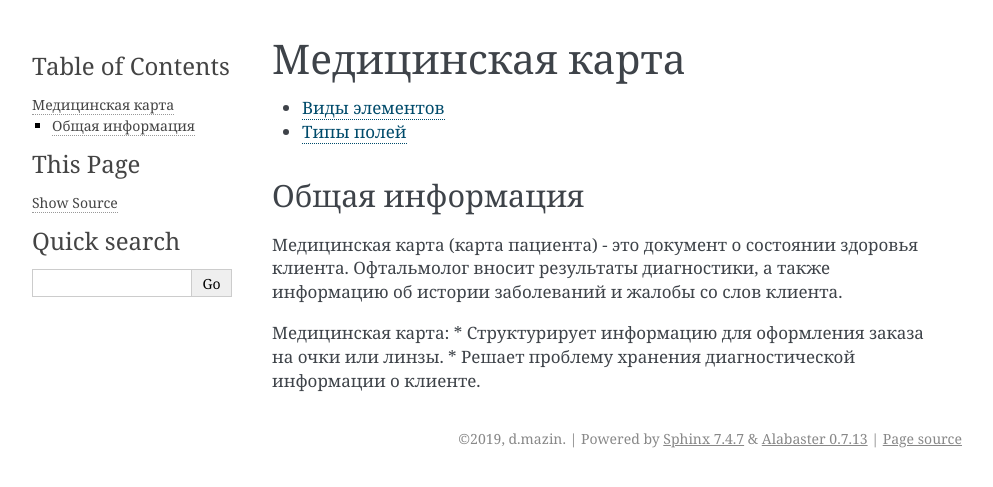
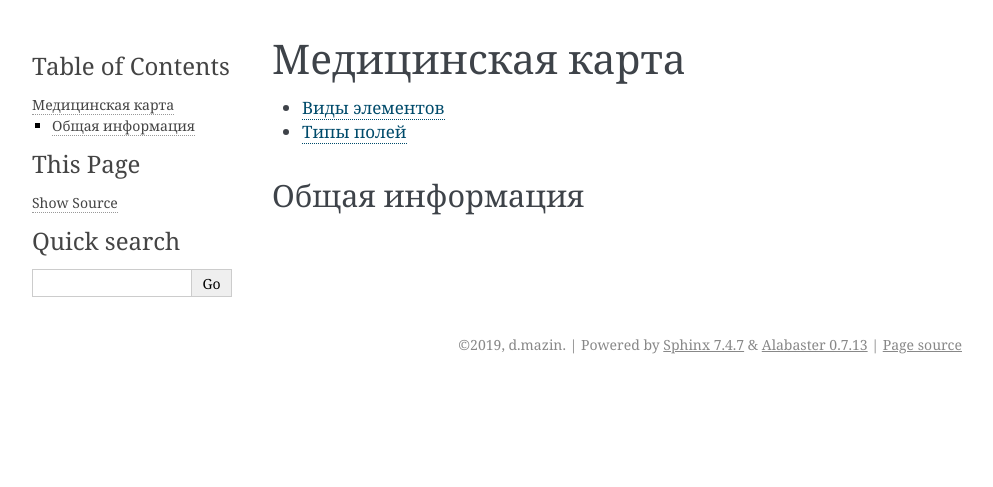
Before and after one commit to mazinden/confluence_test, a Sphinx documentation site: the page built from test_docs/source/medical_card.rst, in a window 1280 px wide. Shown: the top 487 px of the page, without its empty margins (148-1141 px from the left). Built offline with Sphinx 7.4.7, drawn with Linux system fonts in a browser that asks for light colours; pages that are not in the unit, such as notebooks, are missing from menus.

Commit message:
Update medical_card.rst

```diff
--- a/test_docs/source/medical_card.rst
+++ b/test_docs/source/medical_card.rst
@@ -11,9 +11,3 @@
 
 Общая информация
 ----------------
-
-Медицинская карта (карта пациента) - это документ о состоянии здоровья клиента. Офтальмолог вносит результаты диагностики, а также информацию об истории заболеваний и жалобы со слов клиента.
-
-Медицинская карта:
-* Структурирует информацию для оформления заказа на очки или линзы.
-* Решает проблему хранения диагностической информации о клиенте.
```
